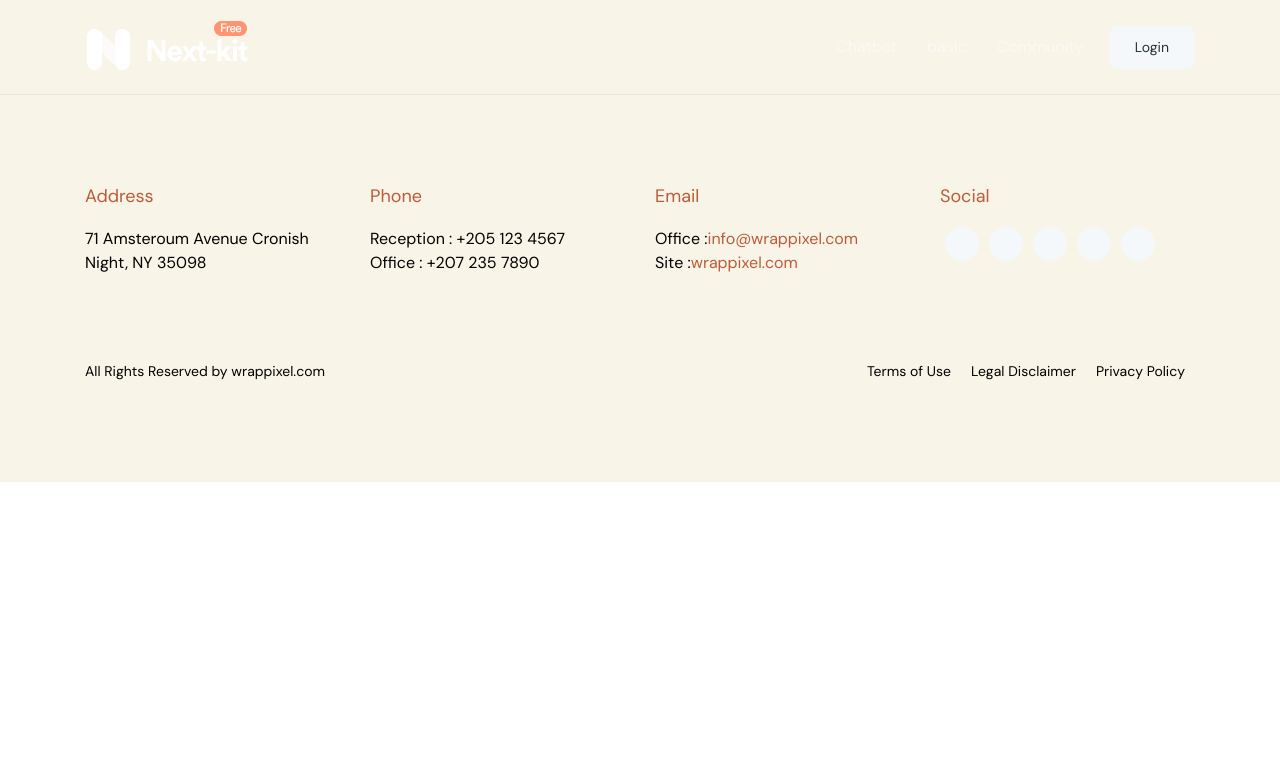
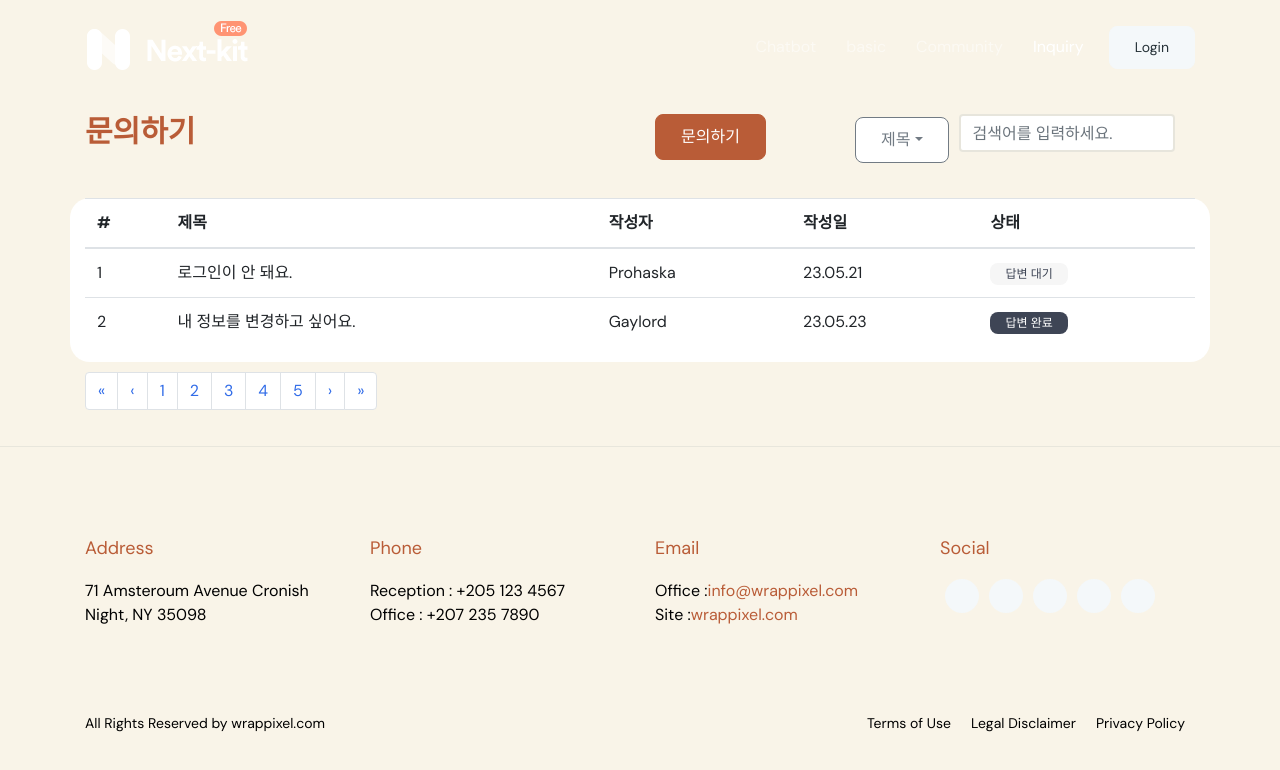
Before and after one commit to DSHanul2023/Hanul-Front, a Next.js app: page /inquiry in a window 1280 px wide. Shown: the top 770 px of the page. Built offline with nearby package versions, Linux system fonts and the light colour scheme; a web font is replaced by a local one.

Commit message:
Inquiry page

```diff
--- a/components/custom/sections/boardcardcomponent.js
+++ b/components/custom/sections/boardcardcomponent.js
@@ -1,6 +1,6 @@
 /* eslint-disable */
 import React from 'react';
-import { Card, Button, CardTitle, CardText, Row, Col, Container } from 'reactstrap';
+import { Card, Button, CardTitle, CardText, Row, Col, Container} from 'reactstrap';
 
 const BoardCards = () => {
     return (
@@ -9,9 +9,26 @@ const BoardCards = () => {
                 <Row className='card-row'>
                     <Col md="12">
                         <Card body className="card-shadow card">
-                            <CardTitle>게시물 제목</CardTitle>
-                            <CardText>내용 미리보기</CardText>
-                            <Button>Go somewhere</Button>
+                            <Container>
+                                <Row className='card-main'>
+                                    <Col md="11">
+                                        <CardTitle>게시물 제목</CardTitle>
+                                        <CardText>내용 미리보기</CardText>
+                                    </Col>
+                                    <Col className='board-right'>
+                                        <CardText>작성일</CardText>
+                                    </Col>
+                                </Row>
+                                    <hr></hr>
+                                <Row>
+                                    <Col md="11">
+                                        <CardText>작성자</CardText>
+                                    </Col>
+                                    <Col className='board-right'>
+                                        <CardText>3</CardText>
+                                    </Col>
+                                </Row>
+                            </Container>
                         </Card>
                     </Col>
                 </Row>
--- a/components/custom/sections/boardcomponent.js
+++ b/components/custom/sections/boardcomponent.js
@@ -1,12 +1,16 @@
 import React from 'react';
-import { Row, Col, Container } from 'reactstrap';
+import { Row, Col, Container, Button } from 'reactstrap';
 import BoardCards from './boardcardcomponent';
 
 const BoardComponent = () => {
     return(
         <div>
             <BoardCards />
+            <div className='board-button'>
+                <Button color="themecolor">작성하기</Button>
+            </div>
         </div>
+
     );
 }
 
--- /dev/null
+++ b/components/custom/sections/inquiryboardcomponent.js
@@ -0,0 +1,118 @@
+import React from 'react';
+import {Button, Row, Col, Container, Dropdown, ButtonGroup, UncontrolledDropdown, DropdownToggle, DropdownMenu, DropdownItem, FormGroup, Label, Input, Table, Pagination, PaginationItem, PaginationLink} from 'reactstrap';
+
+const InquiryBoard = () => {
+    return (
+        <div className='inquiry'>
+            <Container>
+                <Row>
+                    <Col md="6">
+                        <h2 className="font-bold">문의하기</h2>
+                    </Col>
+                    <Col md="2">
+                        <Button color='themecolor'>문의하기</Button>
+                    </Col>
+                    <Col md="4">
+                        <ButtonGroup className='btn-group-board'>
+                            <UncontrolledDropdown setActiveFromChild>
+                                <DropdownToggle tag="button" className="btn btn-outline-secondary" caret>
+                                    제목
+                                </DropdownToggle>
+                                <DropdownMenu>
+                                <DropdownItem tag="a" href="/blah">
+                                    제목
+                                </DropdownItem>
+                                <DropdownItem tag="a" href="/blah">
+                                    작성자
+                                </DropdownItem>
+                                </DropdownMenu>
+                            </UncontrolledDropdown>
+                        </ButtonGroup>
+                        <FormGroup className='btn-group-board'>
+                                <Label htmlFor="name"></Label>
+                                <Input type="text" className="form-control" id="name" placeholder="검색어를 입력하세요." />
+                        </FormGroup>
+                    </Col>
+                </Row>
+                <Row>
+                <Col md="12" className='inquiry-table'>
+                        <div className="table-responsive">
+                            <Table>
+                                <thead>
+                                    <tr>
+                                        <th>#</th>
+                                        <th>제목</th>
+                                        <th>작성자</th>
+                                        <th>작성일</th>
+                                        <th>상태</th>
+                                    </tr>
+                                </thead>
+                                <tbody>
+                                    <tr>
+                                        <td>1</td>
+                                        <td>로그인이 안 돼요.</td>
+                                        <td>Prohaska</td>
+                                        <td>23.05.21</td>
+                                        <td><span className='label label-light-inverse'>답변 대기</span> </td>
+                                    </tr>
+                                    <tr>
+                                        <td>2</td>
+                                        <td>내 정보를 변경하고 싶어요.</td>
+                                        <td>Gaylord</td>
+                                        <td>23.05.23</td>
+                                        <td><span className="label label-inverse">답변 완료</span> </td>
+                                    </tr>
+                                </tbody>
+                            </Table>
+                        </div>
+                    </Col>
+                </Row>
+                <Row>
+                    <Col className='page'>
+                        <Pagination aria-label="Page navigation example">
+                            <PaginationItem>
+                                <PaginationLink first href="#" />
+                            </PaginationItem>
+                            <PaginationItem>
+                                <PaginationLink previous href="#" />
+                            </PaginationItem>
+                            <PaginationItem>
+                                <PaginationLink href="#">
+                                    1
+                                    </PaginationLink>
+                            </PaginationItem>
+                            <PaginationItem>
+                                <PaginationLink href="#">
+                                    2
+                                    </PaginationLink>
+                            </PaginationItem>
+                            <PaginationItem>
+                                <PaginationLink href="#">
+                                    3
+                                    </PaginationLink>
+                            </PaginationItem>
+                            <PaginationItem>
+                                <PaginationLink href="#">
+                                    4
+                                    </PaginationLink>
+                            </PaginationItem>
+                            <PaginationItem>
+                                <PaginationLink href="#">
+                                    5
+                                    </PaginationLink>
+                            </PaginationItem>
+                            <PaginationItem>
+                                <PaginationLink next href="#" />
+                            </PaginationItem>
+                            <PaginationItem>
+                                <PaginationLink last href="#" />
+                            </PaginationItem>
+                        </Pagination>
+                    </Col>
+                </Row>
+            </Container>
+        </div>
+    );
+}
+
+export default InquiryBoard;
--- a/layout/header/Header.js
+++ b/layout/header/Header.js
@@ -75,6 +75,19 @@ const Header = () => {
 
                   </Link>
                 </NavItem>
+                <NavItem>
+                  <Link
+                    href="/inquiry"
+                    className={
+                      router.pathname == "/inquiry"
+                        ? "text-white nav-link"
+                        : "nav-link"
+                    }>
+
+                      Inquiry
+
+                  </Link>
+                </NavItem>
               </Nav>
               <div className="act-buttons">
                 <NavLink
--- a/package.json
+++ b/package.json
@@ -22,6 +22,7 @@
     "prop-types": "15.7.2",
     "react": "18.2.0",
     "react-dom": "18.2.0",
+    "react-icons": "^4.8.0",
     "reactstrap": "^8.10.1",
     "sass": "^1.62.1",
     "tailwindcss": "3.3.2"
--- a/pages/inquiry.js
+++ b/pages/inquiry.js
@@ -1,9 +1,10 @@
 import Head from "next/head";
-import CommunityComponents from "../components/custom/Community-components";
+import InquiryBoard from '../components/custom/sections/inquiryboardcomponent';
 
-export default function Community() {
+export default function Inquiry() {
     return (
         <div>
+            <InquiryBoard />
         </div>
     );
 }
--- a/styles/scss/_app.scss
+++ b/styles/scss/_app.scss
@@ -1111,20 +1111,20 @@ Buttons
 
 .btn-themecolor,
 .btn-themecolor.disabled {
-  background: $themecolor;
+  background: $headingtext;
   color: $white;
-  border: 1px solid $themecolor;
+  border: 1px solid $headingtext;
 
   &:hover {
-    background: $themecolor-dark;
-
-    border: 1px solid $themecolor-dark;
+    background: $themecolor;
+
+    border: 1px solid $themecolor
   }
 
   &.active,
   &:active,
   &:focus {
-    background: $themecolor-dark;
+    background: $themecolor;
   }
 }
 
@@ -1483,8 +1483,8 @@ a.btn-outline-success {
 .open > .dropdown-toggle.btn-success:hover,
 .btn-success.focus,
 .btn-success:focus {
-  background-color: $success-dark;
-  border: 1px solid $success-dark;
+  background-color: $headingtext;
+  border: 1px solid $headingtext;
 }
 
 .btn-info.active.focus,
--- a/styles/scss/_common.scss
+++ b/styles/scss/_common.scss
@@ -156,6 +156,7 @@ card
 .card {
   border: 0px;
   margin-bottom: 30px;
+  border-radius: 20px;
 
   &.card-shadow {
     box-shadow: $card-shadow;
--- a/styles/scss/_elements.scss
+++ b/styles/scss/_elements.scss
@@ -500,4 +500,45 @@ Community
   .card-raw {
     width: 100vh;
   }
+  .card-main {
+    margin-top: 10px;
+  }
 }
+
+.board-button {
+  position: fixed;
+  right: 3%;
+  bottom: 3%;
+}
+
+.board-right {
+  text-align: right;
+}
+
+
+/*******************
+Inquiry
+*******************/
+.inquiry {
+  padding: 20px;
+  justify-items: center;
+  align-items: center;
+
+  .btn-group-board{
+    display: inline-flex;
+    margin-left: 10px;
+  }
+
+  .inquiry-table{
+    margin-top: 30px;
+    fill-opacity: 0.5;
+    background-color: white;
+    border-radius: 20px;
+  }
+
+  .page {
+    margin-top: 10px;
+    align-self: center;
+    justify-self: center;
+  }
+}
```
Also changed, not shown: 1 other file (tests, documents, lock files or other folders).
